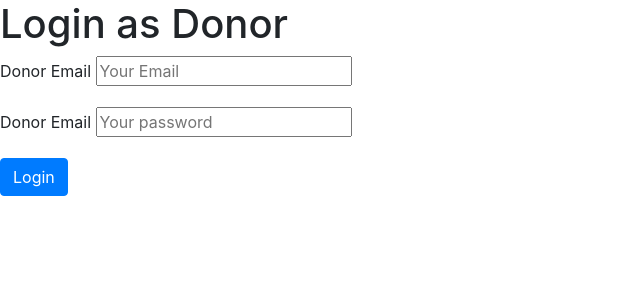
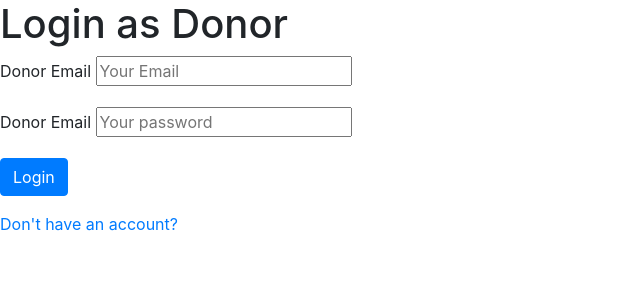
Before and after one commit to ShowmickKar/FIND-YOUR-BRACU-MATES-CSE370-PROJECT-SPRING-2022, a PHP site: page /donor_login.php in a window 1280 px wide. Shown: the top 300 px of the page, without its empty margins (0-640 px from the left). Run offline with PHP 8.4, Linux system fonts and the light colour scheme.

Commit message:
Update donor_login.php

```diff
--- a/donor_login.php
+++ b/donor_login.php
@@ -29,6 +29,9 @@
             <div class="form-group">
                 <button type="submit" name="login_donor" class="btn btn-primary">Login</button>
             </div>
+            <div class="form-group">
+                <a href="donor_registration.php">Don't have an account?</a>
+            </div>
         </form>
     </div>
 </body>
```
